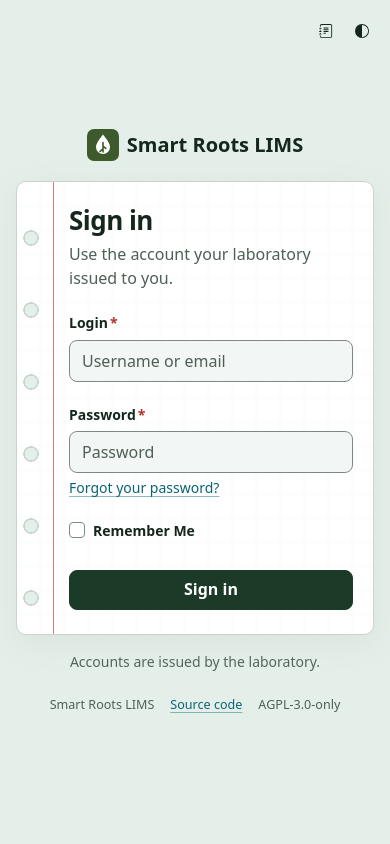
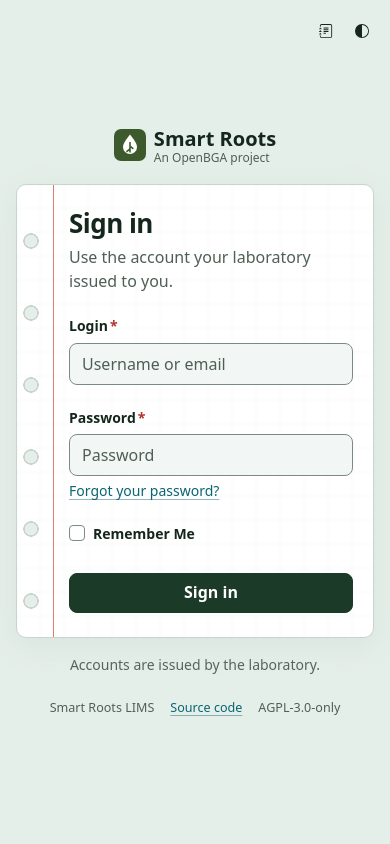
Before and after one commit to openbga/roots, a Django app: page /accounts/login/?next=/analytical/mdl/ in a window 390 px wide. Run offline with Django 5.2, Linux system fonts and the light colour scheme; data that the repository does not hold is empty; parts of the project's set-up code (start-up, migrations or seed data) failed here and were passed over; some libraries are stand-ins or nearby versions.

Commit message:
Brand lock-up: Smart Roots, an OpenBGA project
The mark with "Smart Roots" over "An OpenBGA project" in the staff top
bar, sign-in and error pages, presentation header and link preview. The
written product name stays "Smart Roots LIMS"; OpenBGA never prefixes it.
The client portal keeps the lab's name; phones show the name alone.

The staff top bar no longer wraps or overlaps between 576 and 991px: the
brand keeps its size, the sample lookup gives way, and the lab name shows
from 992px. Screens and the link preview are regenerated; shared help and
the owner decision in AGENTS.md are updated.

Co-Authored-By: Claude Opus 5.5 <noreply@anthropic.com>

```diff
--- a/docs/pages/core/shared.json
+++ b/docs/pages/core/shared.json
@@ -31,8 +31,8 @@
       "title": "Navigation and appearance",
       "items": [
         {
-          "label": "Smart Roots LIMS / Find sample ID",
-          "description": "The brand link returns to the workspace home. On staff pages, Find sample ID submits a search to Samples; its guide describes the search scope. Press Enter to search. The laboratory name identifies this deployment."
+          "label": "Smart Roots / Find sample ID",
+          "description": "The brand (the mark, Smart Roots and An OpenBGA project; the name alone on phones) returns to the workspace home. In the client portal the laboratory name takes its place. On staff pages, Find sample ID submits a search to Samples; its guide describes the search scope. Press Enter to search. On wide screens the laboratory name beside the brand identifies this deployment."
         },
         {
           "label": "Menus and section tabs",
--- a/static/css/app.css
+++ b/static/css/app.css
@@ -921,9 +921,37 @@ s,
   height: 1.5rem;
 }
 
+/* Product lock-up (includes/brand.html): the name over a quieter "An OpenBGA project" line. */
+.vr-wordmark {
+  display: grid;
+  gap: 0.0625rem;
+  line-height: 1.15;
+}
+
+.vr-wordmark-parent {
+  color: var(--vr-topbar-text-muted);
+  font-size: 0.6875rem;
+  font-weight: 500;
+  letter-spacing: 0;
+}
+
+/* Phones: the bar keeps its controls whole, so it shows the name alone rather than a cut-off line. */
+@media (max-width: 575.98px) {
+  .vr-topbar .vr-wordmark-parent {
+    display: none;
+  }
+}
+
+/* Wider screens: the brand keeps its size; the lab name, then the sample lookup give way first. */
+@media (min-width: 576px) {
+  .vr-topbar > .vr-brand {
+    flex-shrink: 0;
+  }
+}
+
 .vr-lab-name {
   min-width: 0;
-  flex: 0 1 auto;
+  flex: 0 100 auto;
   color: var(--vr-topbar-text-muted);
   font-weight: 500;
   padding-left: 0.75rem;
@@ -934,9 +962,10 @@ s,
 }
 
 .vr-topbar-end {
+  flex: 1 1 auto;
+  min-width: 0;
   margin-left: auto;
   display: flex;
-  flex-wrap: wrap;
   justify-content: flex-end;
   align-items: center;
   gap: 0.375rem;
@@ -970,7 +999,8 @@ s,
 
 .vr-lookup {
   position: relative;
-  width: min(18rem, 34vw);
+  flex: 0 1 18rem;
+  min-width: 7.5rem;
 }
 
 .vr-lookup .vr-icon {
@@ -2544,6 +2574,11 @@ fieldset.vr-field > legend {
 .vr-entrance-brand img {
   width: 2rem;
   height: 2rem;
+}
+
+.vr-entrance-brand .vr-wordmark-parent {
+  color: var(--vr-text-muted);
+  font-size: 0.75rem;
 }
 
 .vr-entrance-panel {
--- a/templates/includes/brand.html
+++ b/templates/includes/brand.html
@@ -1,10 +1,11 @@
 {% load static %}{% comment %}
-Brand mark and name. Parameters:
+Brand lock-up: the mark, "Smart Roots" and "An OpenBGA project" beneath it. The written product
+name stays "Smart Roots LIMS" (titles, footer, help); OpenBGA appears only in this line. Parameters:
   href     link target; without it the brand is plain text (the 500 page, which has no request)
-  name     text beside the mark; default "Smart Roots LIMS" (the portal passes the lab's name)
+  name     replaces the lock-up text with this single line (the portal passes the lab's name)
   variant  "entrance" for the larger lock-up above entrance and error panels; default is the top bar
 Usage: {% include "includes/brand.html" with href=dashboard_url|default:"/" %}
 {% endcomment %}{% with size=variant|yesno:"32,24" css=variant|yesno:"vr-entrance-brand,vr-brand" %}{% if href %}<a class="{{ css }}" href="{{ href }}">{% else %}<p class="{{ css }}">{% endif %}
   <img src="{% static 'img/mark.svg' %}" alt="" width="{{ size }}" height="{{ size }}">
-  <span>{{ name|default:"Smart Roots LIMS" }}</span>
+  {% if name %}<span>{{ name }}</span>{% else %}<span class="vr-wordmark"><span class="vr-wordmark-name">Smart Roots</span> <span class="vr-wordmark-parent">An OpenBGA project</span></span>{% endif %}
 {% if href %}</a>{% else %}</p>{% endif %}{% endwith %}
--- a/templates/layouts/document.html
+++ b/templates/layouts/document.html
@@ -58,7 +58,7 @@ core/templatetags/navigation.py. Error pages (400/403/404) keep this shell for s
   <header class="vr-topbar">
     <button class="btn btn-sm vr-topbar-btn d-lg-none" type="button" data-bs-toggle="offcanvas" data-bs-target="#vr-nav" aria-controls="vr-nav">{% include "includes/icon.html" with name="list" %}<span>Menu</span></button>
     {% include "includes/brand.html" with href=dashboard_url|default:"/" %}
-    {% if lab.name %}<span class="vr-lab-name d-none d-md-inline">{{ lab.name }}</span>{% endif %}
+    {% if lab.name %}<span class="vr-lab-name d-none d-lg-inline">{{ lab.name }}</span>{% endif %}
     <div class="vr-topbar-end">
       {% url 'receipt:sample-list' as sample_list_url %}
       {% if sample_list_url %}
--- a/website/about/assets/site.css
+++ b/website/about/assets/site.css
@@ -45,6 +45,9 @@ section[id] { scroll-margin-top: 2rem; }
 .site-header { display: flex; justify-content: space-between; align-items: center; gap: 1.5rem; padding-block: 1.5rem; }
 .brand { display: inline-flex; align-items: center; gap: .75rem; color: var(--ink); font-size: 1.125rem; font-weight: 650; text-decoration: none; white-space: nowrap; }
 .brand img { flex: none; }
+.wordmark { display: grid; gap: .125rem; line-height: 1.15; }
+.wordmark-name { font-size: 1.25rem; letter-spacing: -.015em; }
+.wordmark-parent { color: var(--muted); font-size: .75rem; font-weight: 500; }
 nav { display: flex; flex-wrap: wrap; gap: .5rem 1.75rem; }
 nav a { padding-block: .5rem; font-size: .9375rem; color: var(--ink); }
 
--- a/website/about/index.html
+++ b/website/about/index.html
@@ -23,9 +23,9 @@
 <body>
   <a class="skip-link" href="#main">Skip to main content</a>
   <header class="site-header">
-    <a class="brand" href="./" aria-label="Smart Roots LIMS home">
-      <img src="assets/mark.svg" alt="" width="32" height="32">
-      <span>Smart Roots LIMS</span>
+    <a class="brand" href="./">
+      <img src="assets/mark.svg" alt="" width="40" height="40">
+      <span class="wordmark"><span class="wordmark-name">Smart Roots</span> <span class="wordmark-parent">An OpenBGA project</span></span>
     </a>
     <nav aria-label="Main navigation">
       <a href="#workflow">Workflow</a>
```
Also changed, not shown: AGENTS.md (+3 -1 lines), tests/test_ui_standards.py (+4 -1 lines), website/about/assets/chart-1280.webp, website/about/assets/og.png, website/about/assets/review-1280.webp, website/about/assets/samples-1280.webp, website/about/assets/samples-2560.webp, 2 other files.
